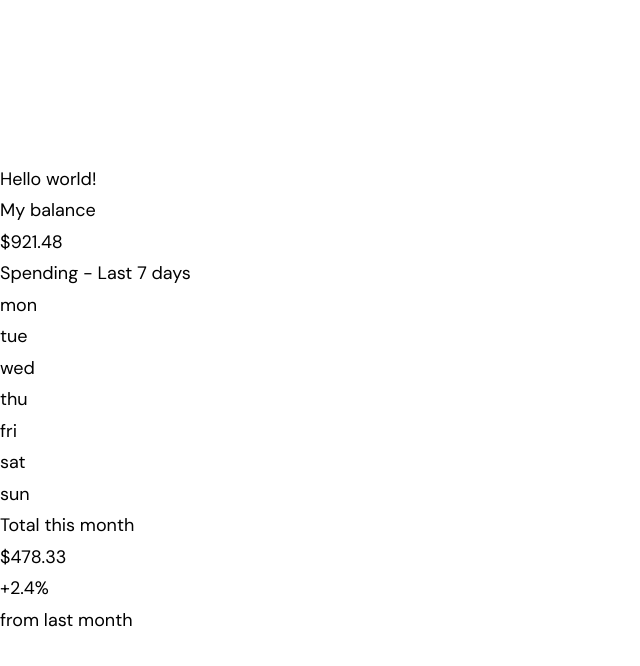
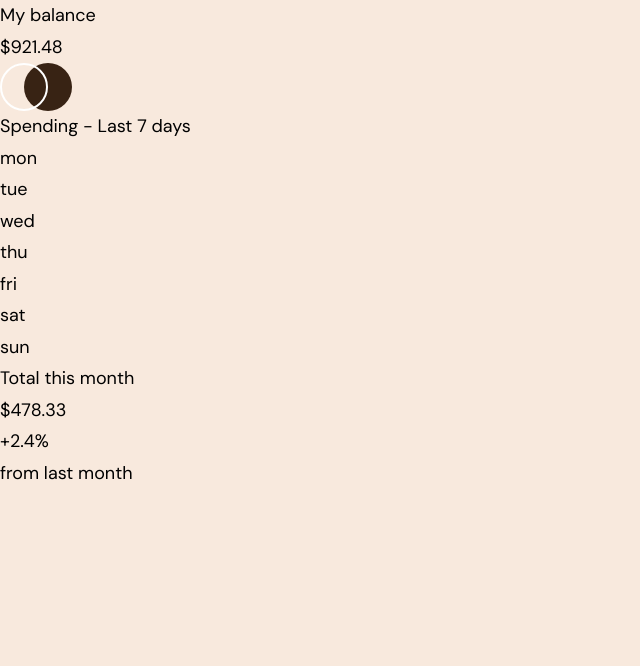
Before and after one commit to alanb4rt/expenses-chart-component, a React (Vite) app: page / in a window 1280 px wide. Shown: the top 666 px of the page, without its empty margins (0-640 px from the left). Built offline with nearby package versions, Linux system fonts and the light colour scheme.

Commit message:
add Header component

```diff
--- a/src/App.jsx
+++ b/src/App.jsx
@@ -1,14 +1,14 @@
+import Header from "./components/Header";
+
 export default function App() {
   return (
     <>
-      <h1 className="text-3xl font-bold underline">Hello world!</h1>
-
-      <div>
-        <p>My balance</p>
-        <p>$921.48</p>
-
+      <div className="min-h-screen flex items-center">
+        <div className="w-full max-w-screen-sm mx-auto p-8">
+          <div className="flex flex-col gap-6">
+            <Header />
+            <div className="bg-white p-8 rounded-2xl">
               <p>Spending - Last 7 days</p>
-
               <p>mon</p>
               <p>tue</p>
               <p>wed</p>
@@ -16,12 +16,13 @@
               <p>fri</p>
               <p>sat</p>
               <p>sun</p>
-
               <p>Total this month</p>
               <p>$478.33</p>
-
               <p>+2.4%</p>
               <p>from last month</p>
+            </div>
+          </div>
+        </div>
       </div>
     </>
   );
--- /dev/null
+++ b/src/components/Header.jsx
@@ -0,0 +1,13 @@
+import Logo from "./Logo";
+
+export default function Header() {
+  return (
+    <header className="flex justify-between items-center bg-[var(--soft-red)] p-8 rounded-2xl text-white">
+      <div>
+        <p>My balance</p>
+        <p className="text-2xl font-bold">$921.48</p>
+      </div>
+      <Logo />
+    </header>
+  );
+}
--- /dev/null
+++ b/src/components/Logo.jsx
@@ -0,0 +1,5 @@
+import iconLogo from "../assets/images/logo.svg";
+
+export default function Logo() {
+  return <img src={iconLogo} alt="Logo" />;
+}
--- a/src/index.css
+++ b/src/index.css
@@ -26,8 +26,8 @@
 body {
   margin: 0;
   padding: 0;
-  display: flex;
-  place-items: center;
   min-width: 320px;
   min-height: 100vh;
+
+  background-color: var(--cream);
 }
```
Lines whose indentation alone changed are shown as unchanged.
